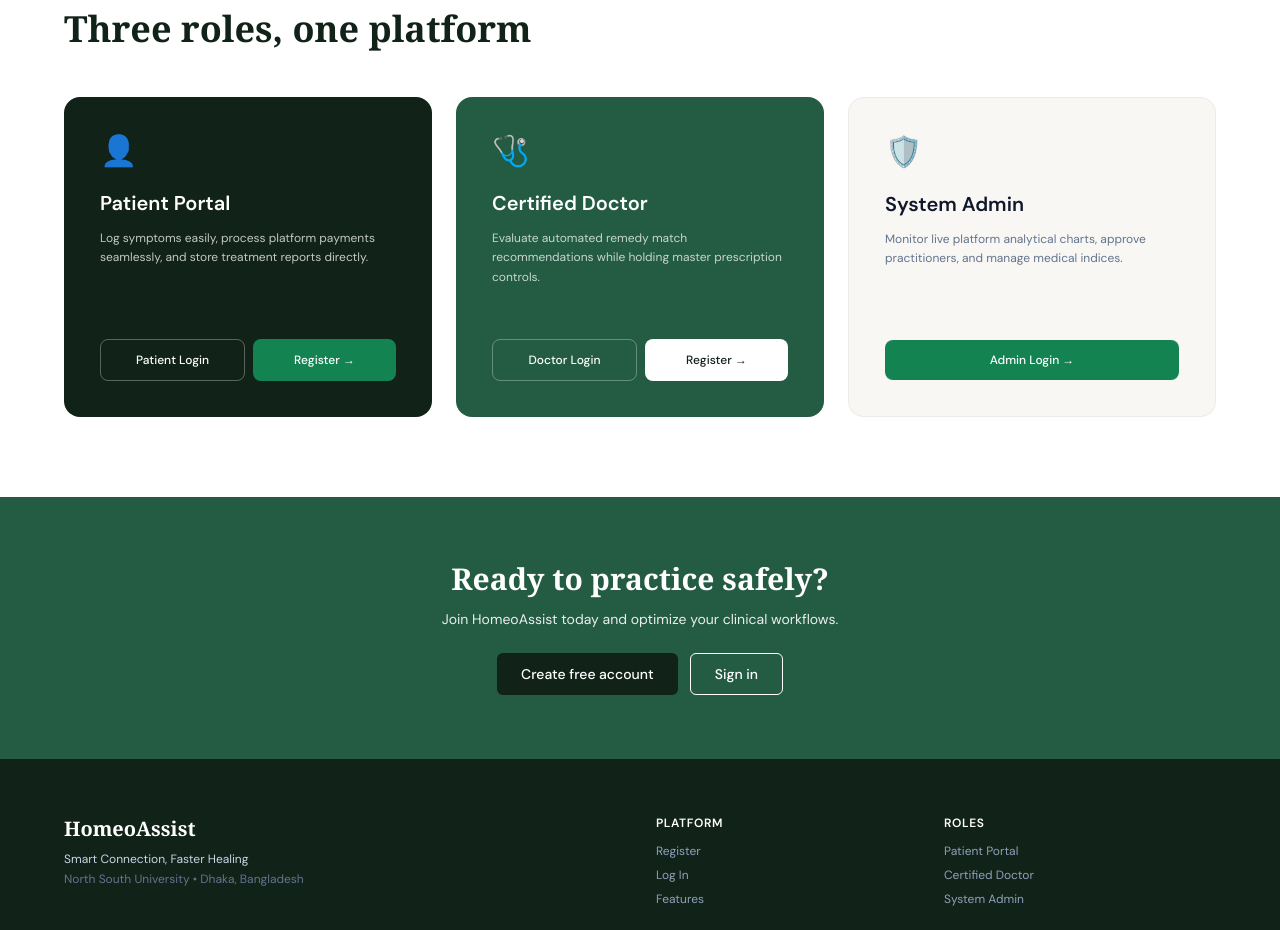
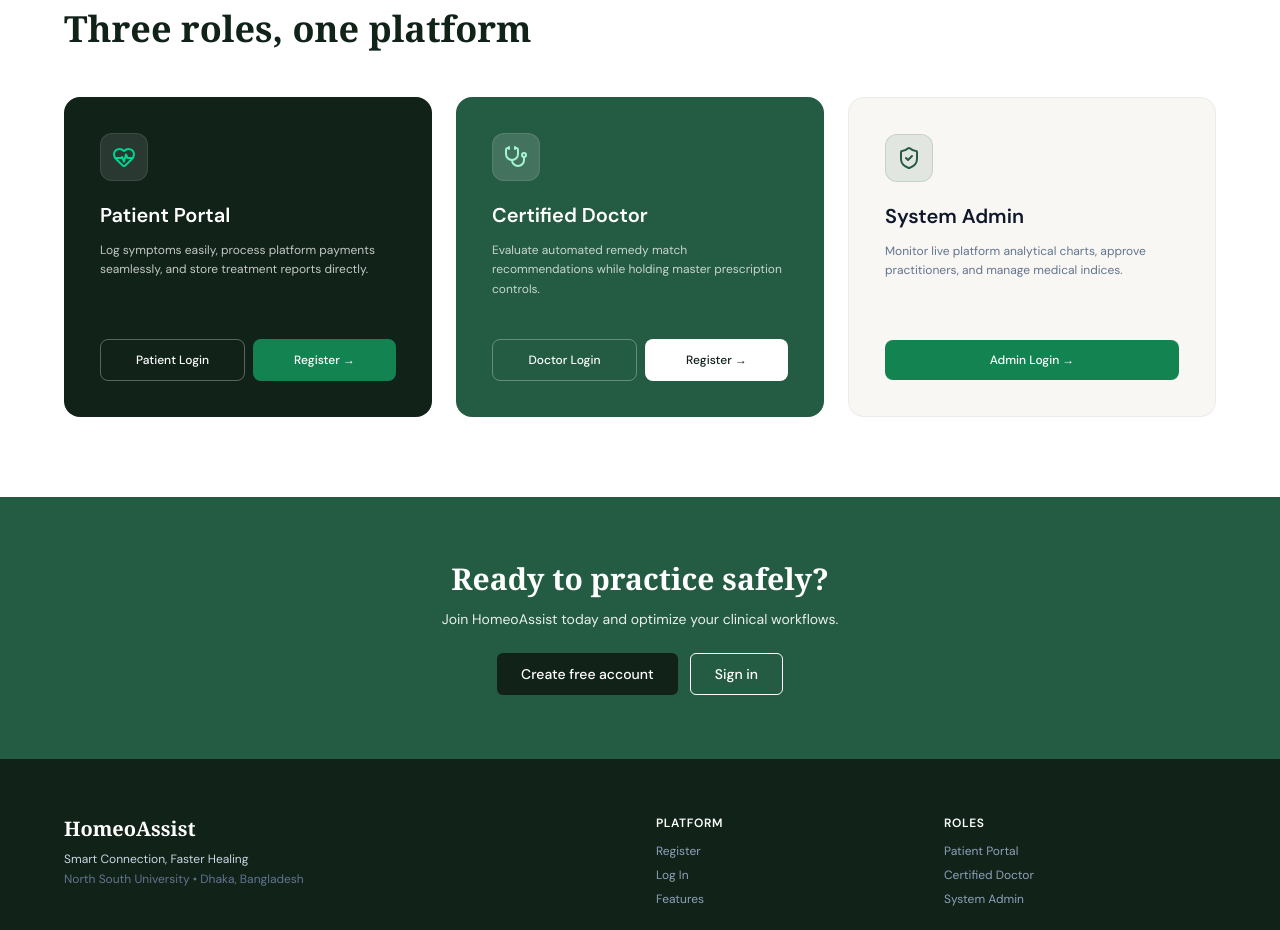
Before and after one commit to Naylah953/homeoassist-cse327, a React (Vite) app: page / in a window 1280 px wide. Shown: the part 1840-2770 px from the top of the page. Built offline with nearby package versions, Linux system fonts and the light colour scheme; a web font is replaced by a local one.

Commit message:
refactor: minor homepage icon update

```diff
--- a/package.json
+++ b/package.json
@@ -10,17 +10,18 @@
     "format": "oxfmt"
   },
   "dependencies": {
+    "lucide-react": "^1.28.0",
     "react": "^19.0.0",
     "react-dom": "^19.0.0"
   },
   "devDependencies": {
+    "@tailwindcss/vite": "^4.0.0",
     "@types/node": "^22.0.0",
     "@types/react": "^19.0.0",
     "@types/react-dom": "^19.0.0",
     "@vitejs/plugin-react": "^6.0.0",
+    "oxfmt": "^0.2.0",
     "tailwindcss": "^4.0.0",
-    "@tailwindcss/vite": "^4.0.0",
-    "oxfmt": "^0.2.0",
     "typescript": "^5.7.0",
     "vite": "^8.0.0"
   }
--- a/src/Homepage.tsx
+++ b/src/Homepage.tsx
@@ -1,4 +1,5 @@
 import { useState } from 'react';
+import { HeartPulse, Stethoscope, ShieldCheck } from 'lucide-react';
 import { HomeBot } from './Chatbots/HomeBot';
 
 interface HomeProps {
@@ -207,6 +208,7 @@
       </section>
 
       {/* THREE ROLES SECTION */}
+
       <section className="py-20 px-4">
         <div className="max-w-6xl mx-auto">
           <span className="text-[#235B43] font-bold text-[11px] uppercase tracking-[1.2px] block mb-2">WHO IS IT FOR?</span>
@@ -216,7 +218,10 @@
             {/* Patient Card */}
             <div className="bg-[#112219] text-white p-9 rounded-2xl flex flex-col justify-between min-h-[320px]">
               <div>
-                <div className="text-3xl mb-5">👤</div>
+                {/* Updated Icon Badge */}
+                <div className="w-12 h-12 rounded-xl bg-white/10 border border-white/10 flex items-center justify-center mb-5">
+                  <HeartPulse className="w-6 h-6 text-emerald-400" />
+                </div>
                 <h3 className="text-xl font-bold mb-3">Patient Portal</h3>
                 <p className="text-white/75 text-xs leading-relaxed">
                   Log symptoms easily, process platform payments seamlessly, and store treatment reports directly.
@@ -241,7 +246,10 @@
             {/* Doctor Card */}
             <div className="bg-[#235B43] text-white p-9 rounded-2xl flex flex-col justify-between min-h-[320px]">
               <div>
-                <div className="text-3xl mb-5">🩺</div>
+                {/* Updated Icon Badge */}
+                <div className="w-12 h-12 rounded-xl bg-white/15 border border-white/10 flex items-center justify-center mb-5">
+                  <Stethoscope className="w-6 h-6 text-emerald-200" />
+                </div>
                 <h3 className="text-xl font-bold mb-3">Certified Doctor</h3>
                 <p className="text-white/75 text-xs leading-relaxed">
                   Evaluate automated remedy match recommendations while holding master prescription controls.
@@ -266,7 +274,10 @@
             {/* Admin Card */}
             <div className="bg-[#F8F7F3] text-[#112219] p-9 rounded-2xl border border-slate-900/5 flex flex-col justify-between min-h-[320px]">
               <div>
-                <div className="text-3xl mb-5">🛡️</div>
+                {/* Updated Icon Badge */}
+                <div className="w-12 h-12 rounded-xl bg-[#235B43]/10 border border-[#235B43]/15 flex items-center justify-center mb-5">
+                  <ShieldCheck className="w-6 h-6 text-[#235B43]" />
+                </div>
                 <h3 className="text-xl font-bold mb-3 text-slate-900">System Admin</h3>
                 <p className="text-slate-500 text-xs leading-relaxed">
                   Monitor live platform analytical charts, approve practitioners, and manage medical indices.
```
Also changed, not shown: 1 other file (tests, documents, lock files or other folders).
